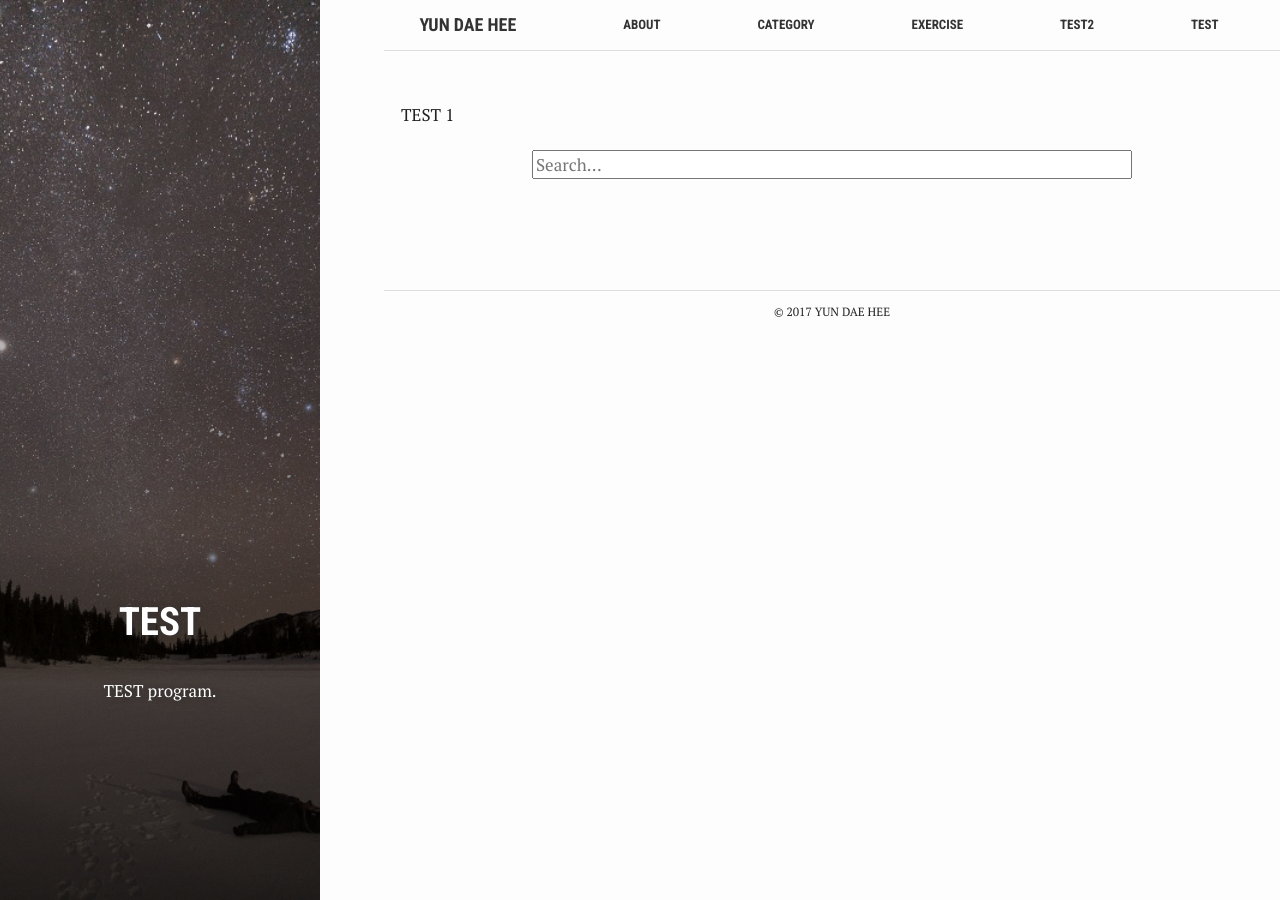
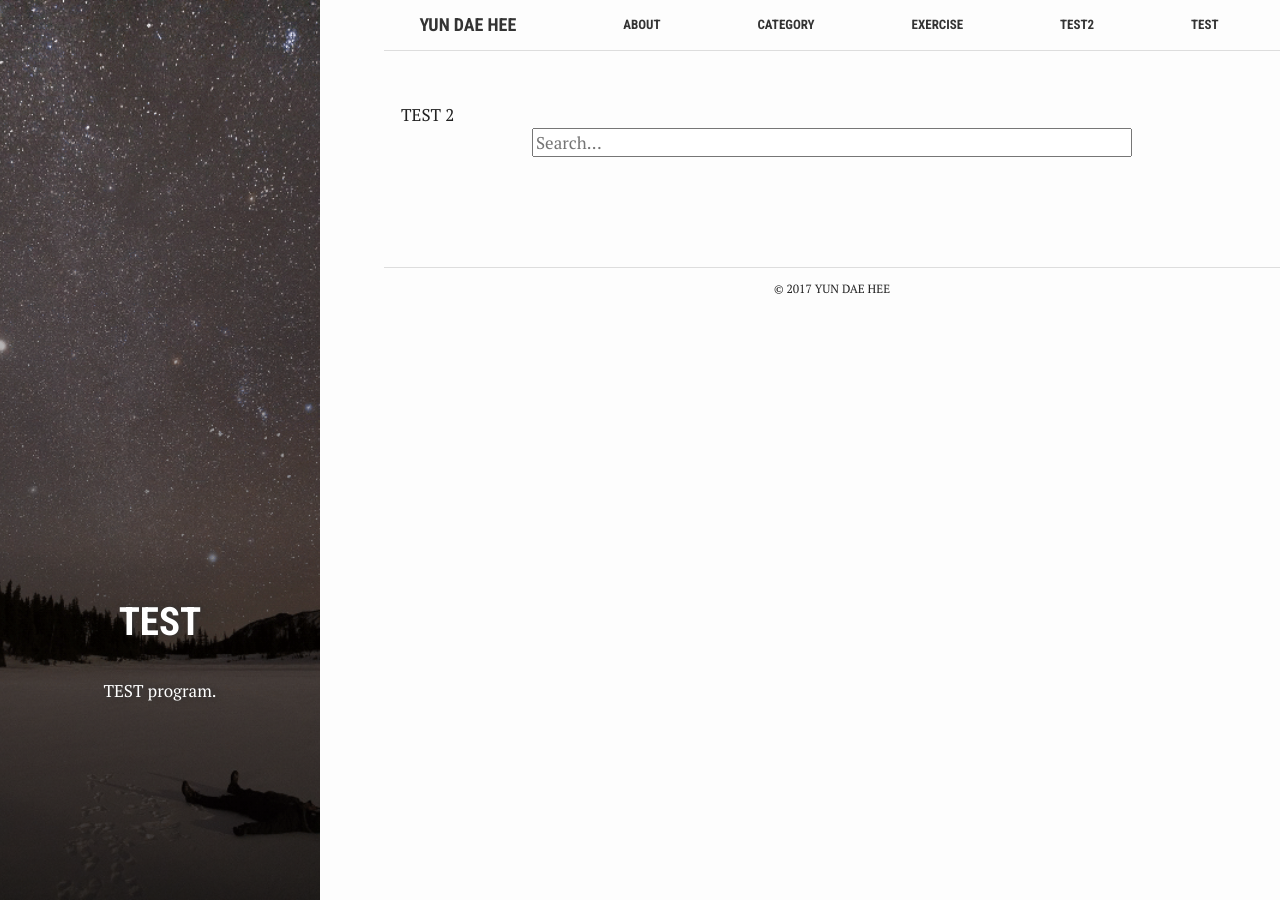
Before and after one commit to test076923/test076923.github.io, a Jekyll site: the page built from teste.html, in a window 1280 px wide. Built offline with Jekyll 4.4.1, drawn with Linux system fonts in a browser that asks for light colours; comment, search, counter and statistics services are not loaded.

Commit message:
Update teste.html

```diff
--- a/teste.html
+++ b/teste.html
@@ -8,19 +8,11 @@ summary: "TEST program."
 active: TEST
 date: 11/20/2017 3:37:34 PM
 ---
-TEST 1
-<div id="results">
-  <h1><!-- `key` listing for `value` --></h1>
+TEST 2
 
-  <ul class="results">
-    <!-- results lists -->
-  </ul>
-</div>
-
-<!— Html Elements for Search -->
 <div id="search-container">
   <center>
-<input type="text" id="search-input" placeholder="Search..." style="width:600px;" onkeypress="if (event.keyCode==13) {return false;}">
+<input type="text" id="search-input" placeholder="Search..." style="width:600px;" onkeypress="if(event.keyCode==13){return false;}" />
   </center>
 <ul id="results-container"></ul>
 </div>
```
